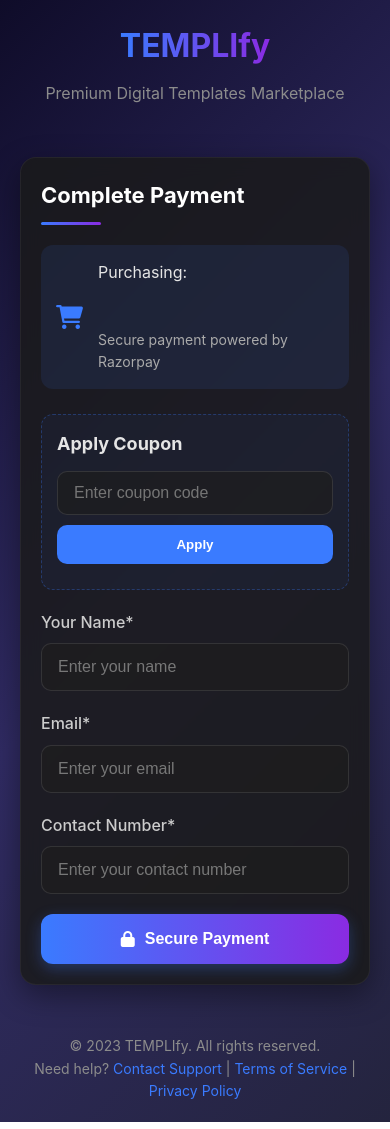
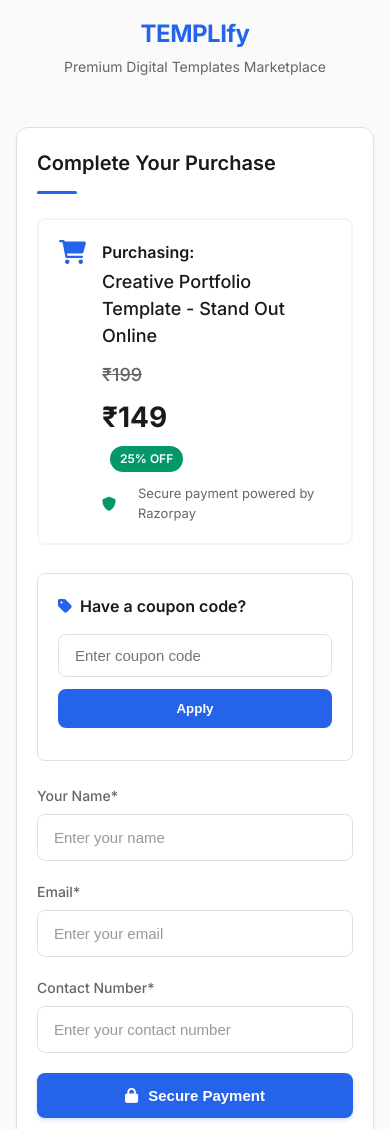
Before and after one commit to Raj-Shashank/TEMPLIfy, a website: page public/payment.html in a window 390 px wide. Shown: the top 1129 px of the page. Drawn offline with Linux system fonts and the light colour scheme.

Commit message:
style: update payment page styles and improve UI elements; enhance responsiveness

```diff
--- a/public/payment.css
+++ b/public/payment.css
@@ -1,14 +1,23 @@
 :root {
-    --royal-black: #0b0c10;
-    --dark-gray: #1a1a1a;
-    --accent-blue: #3a7bff;
-    --accent-purple: #8a2be2;
-    --success-green: #4bb543;
-    --error-red: #ff3333;
-    --light-gray: #e5e5e5;
-    --medium-gray: #8c8c8c;
-    --card-shadow: 0 10px 30px rgba(0, 0, 0, 0.4);
-    --transition: all 0.3s cubic-bezier(0.175, 0.885, 0.32, 1.275);
+  --white: #ffffff;
+  --light-bg: #fafafa;
+  --light-border: #e0e0e0;
+  --text-primary: #1a1a1a;
+  --text-secondary: #666666;
+  --text-tertiary: #999999;
+  --accent-blue: #2563eb;
+  --accent-blue-light: #eff6ff;
+  --success-green: #059669;
+  --success-light: #f0fdf4;
+  --error-red: #dc2626;
+  --error-light: #fef2f2;
+  --card-shadow:
+    0 4px 6px -1px rgba(0, 0, 0, 0.05), 0 2px 4px -1px rgba(0, 0, 0, 0.03);
+  --card-shadow-hover:
+    0 10px 15px -3px rgba(0, 0, 0, 0.08), 0 4px 6px -2px rgba(0, 0, 0, 0.03);
+  --transition: all 0.2s ease;
+  --border-radius: 12px;
+  --border-radius-sm: 8px;
 }
 
 * {
@@ -18,95 +27,164 @@
 }
 
 body {
-    background: linear-gradient(135deg, #0f0c29, #302b63, #24243e);
-    color: var(--light-gray);
-    font-family: 'Inter', -apple-system, BlinkMacSystemFont, 'Segoe UI', Roboto, sans-serif;
+  background-color: var(--light-bg);
+  color: var(--text-primary);
+  font-family:
+    "Inter",
+    -apple-system,
+    BlinkMacSystemFont,
+    "Segoe UI",
+    Roboto,
+    sans-serif;
   min-height: 100vh;
-    padding: 20px;
+  padding: 24px;
   display: flex;
   flex-direction: column;
   align-items: center;
   justify-content: center;
-    line-height: 1.6;
+  line-height: 1.5;
 }
 
 .header {
   text-align: center;
-    margin-bottom: 30px;
-    max-width: 600px;
+  margin-bottom: 32px;
+  max-width: 480px;
 }
 
 .logo {
-    font-size: 32px;
+  font-size: 28px;
   font-weight: 700;
-    margin-bottom: 10px;
-    background: linear-gradient(to right, var(--accent-blue), var(--accent-purple));
-    -webkit-background-clip: text;
-    background-clip: text;
-    color: transparent;
+  margin-bottom: 4px;
+  color: var(--accent-blue);
   display: inline-block;
+  letter-spacing: -0.5px;
 }
 
 .tagline {
-    color: var(--medium-gray);
-    font-size: 16px;
+  color: var(--text-secondary);
+  font-size: 14px;
   margin-bottom: 10px;
+  font-weight: 400;
 }
 
 .container {
-    max-width: 500px;
+  max-width: 480px;
   width: 100%;
   margin: 0 auto;
 }
 
 .card {
-    background: rgba(26, 26, 26, 0.85);
-    backdrop-filter: blur(10px);
-    border-radius: 16px;
-    padding: 30px;
+  background: var(--white);
+  border-radius: var(--border-radius);
+  padding: 32px;
   margin: 20px 0;
-    border: 1px solid rgba(255, 255, 255, 0.05);
+  border: 1px solid var(--light-border);
   box-shadow: var(--card-shadow);
   transition: var(--transition);
 }
 
 .card:hover {
-    transform: translateY(-5px);
-    box-shadow: 0 15px 35px rgba(0, 0, 0, 0.5);
+  box-shadow: var(--card-shadow-hover);
 }
 
 h2 {
-    font-size: 24px;
-    margin-bottom: 20px;
-    color: white;
+  font-size: 22px;
+  margin-bottom: 24px;
+  color: var(--text-primary);
+  font-weight: 600;
   position: relative;
-    padding-bottom: 12px;
+  padding-bottom: 16px;
 }
 
 h2:after {
-    content: '';
+  content: "";
   position: absolute;
   bottom: 0;
   left: 0;
-    width: 60px;
+  width: 40px;
   height: 3px;
-    background: linear-gradient(to right, var(--accent-blue), var(--accent-purple));
-    border-radius: 3px;
+  background: var(--accent-blue);
+  border-radius: 2px;
 }
 
 .product-info {
-    background: rgba(58, 123, 255, 0.1);
-    padding: 15px;
-    border-radius: 12px;
-    margin-bottom: 25px;
-    display: flex;
-    align-items: center;
+  background: var(--white);
+  padding: 24px;
+  border-radius: var(--border-radius-sm);
+  margin-bottom: 28px;
+  border: 2px solid var(--accent-blue-light);
+  position: relative;
 }
 
 .product-info i {
   font-size: 24px;
-    margin-right: 15px;
+  margin-right: 16px;
   color: var(--accent-blue);
+  float: left;
+}
+
+.product-details {
+  overflow: hidden;
+}
+
+.product-title {
+  font-weight: 600;
+  margin-bottom: 4px;
+  color: var(--text-primary);
+  font-size: 16px;
+}
+
+.product-name {
+  font-weight: 500;
+  color: var(--text-primary);
+  font-size: 18px;
+  margin-bottom: 12px;
+  display: block;
+}
+
+.price-section {
+  display: flex;
+  align-items: center;
+  flex-wrap: wrap;
+  gap: 12px;
+  margin: 12px 0 8px 0;
+}
+
+.price-large {
+  font-size: 32px;
+  font-weight: 700;
+  color: var(--text-primary);
+}
+
+.original-price {
+  text-decoration: line-through;
+  color: var(--text-secondary);
+  font-size: 18px;
+  font-weight: 500;
+}
+
+.discount-badge {
+  background: var(--success-green);
+  color: white;
+  padding: 4px 10px;
+  border-radius: 16px;
+  font-size: 12px;
+  font-weight: 600;
+  margin-left: 8px;
+}
+
+.secure-note {
+  font-size: 13px;
+  color: var(--text-secondary);
+  margin-top: 12px;
+  display: flex;
+  align-items: center;
+  gap: 6px;
+}
+
+.secure-note i {
+  color: var(--success-green);
+  font-size: 14px;
 }
 
 .form-group {
@@ -117,33 +195,34 @@ h2:after {
   display: block;
   margin-bottom: 8px;
   font-weight: 500;
-    color: #ccc;
+  color: var(--text-secondary);
+  font-size: 14px;
 }
 
 .form-control {
   width: 100%;
   padding: 14px 16px;
-    border-radius: 10px;
-    border: 1px solid rgba(255, 255, 255, 0.1);
-    background: rgba(30, 30, 30, 0.7);
-    color: white;
-    font-size: 16px;
+  border-radius: var(--border-radius-sm);
+  border: 1px solid var(--light-border);
+  background: var(--white);
+  color: var(--text-primary);
+  font-size: 15px;
   transition: var(--transition);
   outline: none;
 }
 
 .form-control:focus {
   border-color: var(--accent-blue);
-    box-shadow: 0 0 0 3px rgba(58, 123, 255, 0.2);
+  box-shadow: 0 0 0 3px rgba(37, 99, 235, 0.1);
 }
 
 .form-control::placeholder {
-    color: #777;
+  color: var(--text-tertiary);
 }
 
 .status-icon {
-    font-size: 80px;
-    margin-bottom: 25px;
+  font-size: 64px;
+  margin-bottom: 24px;
   text-align: center;
 }
 
@@ -156,43 +235,44 @@ h2:after {
 }
 
 .btn {
-    display: block;
+  display: flex;
+  align-items: center;
+  justify-content: center;
+  gap: 10px;
   padding: 16px;
-    border-radius: 12px;
+  border-radius: var(--border-radius-sm);
   width: 100%;
   font-weight: 600;
   cursor: pointer;
-    margin-top: 15px;
+  margin-top: 16px;
   text-align: center;
   transition: var(--transition);
   border: none;
   font-size: 16px;
-    display: flex;
-    align-items: center;
-    justify-content: center;
-    gap: 10px;
 }
 
 .btn-primary {
-    background: linear-gradient(to right, var(--accent-blue), var(--accent-purple));
+  background: var(--accent-blue);
   color: white;
-    box-shadow: 0 5px 15px rgba(58, 123, 255, 0.3);
+  box-shadow: 0 2px 4px rgba(37, 99, 235, 0.2);
 }
 
 .btn-primary:hover {
-    transform: translateY(-3px);
-    box-shadow: 0 8px 20px rgba(58, 123, 255, 0.4);
+  background: #1d4ed8;
+  transform: translateY(-1px);
+  box-shadow: 0 4px 8px rgba(37, 99, 235, 0.25);
 }
 
 .btn-success {
   background: var(--success-green);
   color: white;
-    box-shadow: 0 5px 15px rgba(75, 181, 67, 0.3);
+  box-shadow: 0 2px 4px rgba(5, 150, 105, 0.2);
 }
 
 .btn-success:hover {
-    transform: translateY(-3px);
-    box-shadow: 0 8px 20px rgba(75, 181, 67, 0.4);
+  background: #047857;
+  transform: translateY(-1px);
+  box-shadow: 0 4px 8px rgba(5, 150, 105, 0.25);
 }
 
 .btn-secondary {
@@ -202,74 +282,15 @@ h2:after {
 }
 
 .btn-secondary:hover {
-    background: rgba(58, 123, 255, 0.1);
-}
-
-.payment-methods {
-    margin-top: 30px;
-    padding-top: 25px;
-    border-top: 1px solid rgba(255, 255, 255, 0.1);
-}
-
-.payment-options {
-    display: flex;
-    gap: 15px;
-    margin-top: 15px;
-}
-
-.payment-option {
-    flex: 1;
-    border: 1px solid rgba(255, 255, 255, 0.1);
-    border-radius: 12px;
-    padding: 15px;
-    text-align: center;
-    cursor: pointer;
-    transition: var(--transition);
-    background: rgba(40, 40, 40, 0.5);
-}
-
-.payment-option.active {
-    border-color: var(--accent-blue);
-    background: rgba(58, 123, 255, 0.1);
-    box-shadow: 0 0 15px rgba(58, 123, 255, 0.2);
-}
-
-.payment-option i {
-    font-size: 32px;
-    margin-bottom: 10px;
-    color: var(--accent-blue);
-}
-
-.payment-option h4 {
-    font-size: 14px;
-    margin-bottom: 5px;
-}
-
-.payment-option p {
-    font-size: 12px;
-    color: var(--medium-gray);
-}
-
-.loading {
-    display: inline-block;
-    width: 20px;
-    height: 20px;
-    border: 3px solid rgba(255, 255, 255, 0.3);
-    border-radius: 50%;
-    border-top-color: white;
-    animation: spin 1s ease-in-out infinite;
-}
-
-@keyframes spin {
-    to { transform: rotate(360deg); }
+  background: rgba(37, 99, 235, 0.05);
 }
 
 .footer {
   text-align: center;
-    margin-top: 30px;
-    color: var(--medium-gray);
+  margin-top: 32px;
+  color: var(--text-secondary);
   font-size: 14px;
-    max-width: 500px;
+  max-width: 480px;
 }
 
 .footer a {
@@ -284,49 +305,66 @@ h2:after {
 #paymentSection {
   display: block;
 }
+
 #successSection,
 #errorSection {
   display: none;
 }
 
 .purchase-details {
-    background: rgba(75, 181, 67, 0.1);
-    padding: 15px;
-    border-radius: 12px;
+  background: var(--success-light);
+  padding: 20px;
+  border-radius: var(--border-radius-sm);
   margin: 20px 0;
   text-align: center;
+  border: 1px solid rgba(5, 150, 105, 0.2);
 }
 
 .download-note {
   font-size: 14px;
-    color: var(--medium-gray);
-    margin-top: 15px;
+  color: var(--text-secondary);
+  margin-top: 16px;
   text-align: center;
+  line-height: 1.5;
 }
 
-/* Coupon System Styles */
+/* Coupon Section */
 .coupon-section {
-    margin: 20px 0;
-    padding: 15px;
-    background: rgba(58, 123, 255, 0.05);
-    border-radius: 12px;
-    border: 1px dashed rgba(58, 123, 255, 0.3);
+  margin: 24px 0;
+  padding: 20px;
+  background: var(--white);
+  border-radius: var(--border-radius-sm);
+  border: 1px solid var(--light-border);
+}
+
+.coupon-header {
+  font-size: 16px;
+  margin-bottom: 16px;
+  font-weight: 600;
+  color: var(--text-primary);
+  display: flex;
+  align-items: center;
+  gap: 8px;
+}
+
+.coupon-header i {
+  color: var(--accent-blue);
 }
 
 .coupon-input-group {
   display: flex;
-    gap: 10px;
-    margin-bottom: 10px;
+  gap: 12px;
+  margin-bottom: 12px;
 }
 
 .coupon-input {
   flex: 1;
   padding: 12px 16px;
-    border-radius: 10px;
-    border: 1px solid rgba(255, 255, 255, 0.1);
-    background: rgba(30, 30, 30, 0.7);
-    color: white;
-    font-size: 16px;
+  border-radius: var(--border-radius-sm);
+  border: 1px solid var(--light-border);
+  background: var(--white);
+  color: var(--text-primary);
+  font-size: 15px;
   outline: none;
 }
 
@@ -339,80 +377,77 @@ h2:after {
   background: var(--accent-blue);
   color: white;
   border: none;
-    border-radius: 10px;
+  border-radius: var(--border-radius-sm);
   cursor: pointer;
   font-weight: 600;
   transition: var(--transition);
+  white-space: nowrap;
 }
 
 .apply-coupon-btn:hover {
-    background: #2d6de0;
+  background: #1d4ed8;
 }
 
 .coupon-message {
   font-size: 14px;
   margin-top: 8px;
-    padding: 8px 12px;
-    border-radius: 8px;
+  padding: 10px 12px;
+  border-radius: var(--border-radius-sm);
   display: none;
 }
 
 .coupon-success {
-    background: rgba(75, 181, 67, 0.15);
+  background: var(--success-light);
   color: var(--success-green);
   display: block;
+  border: 1px solid rgba(5, 150, 105, 0.2);
 }
 
 .coupon-error {
-    background: rgba(255, 51, 51, 0.15);
+  background: var(--error-light);
   color: var(--error-red);
   display: block;
+  border: 1px solid rgba(220, 38, 38, 0.2);
 }
 
-.price-large {
-    font-size: 28px;
-    font-weight: 700;
-    color: white;
-    margin: 5px 0;
-    background: linear-gradient(to right, var(--accent-blue), var(--accent-purple));
-    -webkit-background-clip: text;
-    background-clip: text;
-    color: transparent;
+.loading {
+  display: inline-block;
+  width: 20px;
+  height: 20px;
+  border: 3px solid rgba(255, 255, 255, 0.3);
+  border-radius: 50%;
+  border-top-color: white;
+  animation: spin 1s ease-in-out infinite;
 }
 
-.original-price {
-    text-decoration: line-through;
-    color: var(--medium-gray);
-    font-size: 18px;
-    margin-right: 10px;
+@keyframes spin {
+  to {
+    transform: rotate(360deg);
   }
-
-.discount-badge {
-    background: var(--success-green);
-    color: white;
-    padding: 4px 8px;
-    border-radius: 6px;
-    font-size: 14px;
-    font-weight: 600;
-    margin-left: 10px;
 }
 
 /* Responsive design */
-@media (max-width: 600px) {
-    .card {
-        padding: 20px;
+@media (max-width: 640px) {
+  body {
+    padding: 16px;
+    justify-content: flex-start;
   }
 
-    .payment-options {
-        flex-direction: column;
+  .card {
+    padding: 24px;
+    margin: 16px 0;
   }
 
   .header {
-        margin-bottom: 20px;
+    margin-bottom: 24px;
+  }
+
+  .logo {
+    font-size: 24px;
   }
 
   h2 {
-        font-size: 22px;
+    font-size: 20px;
   }
 
   .coupon-input-group {
@@ -420,6 +455,27 @@ h2:after {
   }
 
   .price-large {
-        font-size: 24px;
+    font-size: 28px;
+  }
+
+  .btn {
+    padding: 14px;
+    font-size: 15px;
+  }
+
+  .product-info {
+    padding: 20px;
   }
 }
+
+@media (max-width: 400px) {
+  .card {
+    padding: 20px;
+  }
+
+  .price-section {
+    flex-direction: column;
+    align-items: flex-start;
+    gap: 8px;
+  }
+}
--- a/public/payment.html
+++ b/public/payment.html
@@ -1,12 +1,16 @@
-<!DOCTYPE html>
+<!doctype html>
 <html lang="en">
   <head>
     <meta charset="UTF-8" />
     <meta name="viewport" content="width=device-width, initial-scale=1.0" />
-    <title>Complete Payment | DigitalTemplates</title>
+    <title>Complete Payment | TEMPLIfy</title>
     <link
       rel="stylesheet"
       href="https://cdnjs.cloudflare.com/ajax/libs/font-awesome/6.0.0/css/all.min.css"
+    />
+    <link
+      href="https://fonts.googleapis.com/css2?family=Inter:wght@300;400;500;600;700&display=swap"
+      rel="stylesheet"
     />
     <link rel="stylesheet" href="payment.css" />
   </head>
@@ -19,31 +23,35 @@
     <div class="container">
       <!-- Payment Section -->
       <div class="card" id="paymentSection">
-        <h2>Complete Payment</h2>
+        <h2>Complete Your Purchase</h2>
 
         <div class="product-info">
           <i class="fas fa-shopping-cart"></i>
-          <div>
-            <p>Purchasing: <span id="productName"></span></p>
-            <div id="priceContainer">
-              <span class="original-price" id="originalPrice"></span>
-              <span class="price-large" id="finalPrice"></span>
-              <span
-                class="discount-badge"
-                id="discountBadge"
-                style="display: none"
-                >0% OFF</span
-              >
+          <div class="product-details">
+            <div class="product-title">Purchasing:</div>
+            <span class="product-name" id="productName"
+              >Creative Portfolio Template - Stand Out Online</span
+            >
+
+            <div class="price-section">
+              <span class="original-price" id="originalPrice">₹199</span>
+              <span class="price-large" id="finalPrice">₹149</span>
+              <span class="discount-badge" id="discountBadge">25% OFF</span>
             </div>
-            <p style="font-size: 14px; color: #aaa; margin-top: 5px">
-              Secure payment powered by Razorpay
+
+            <p class="secure-note">
+              <i class="fas fa-shield-alt"></i> Secure payment powered by
+              Razorpay
             </p>
           </div>
         </div>
 
-        <!-- Coupon Section (hidden for free templates) -->
+        <!-- Coupon Section -->
         <div class="coupon-section" id="couponSection">
-          <h3 style="font-size: 18px; margin-bottom: 12px">Apply Coupon</h3>
+          <div class="coupon-header">
+            <i class="fas fa-tag"></i>
+            <span>Have a coupon code?</span>
+          </div>
           <div class="coupon-input-group">
             <input
               type="text"
@@ -107,8 +115,12 @@
 
         <div class="purchase-details">
           <p id="purchaseDetails"></p>
-          <p style="margin-top: 10px">
-            <i class="fas fa-envelope"></i> Your receipt has been emailed to you
+          <p style="margin-top: 12px; color: var(--text-secondary)">
+            <i
+              class="fas fa-envelope"
+              style="color: var(--accent-blue); margin-right: 8px"
+            ></i>
+            <!-- Your receipt has been emailed to you -->
           </p>
         </div>
 
@@ -127,7 +139,14 @@
           <i class="fas fa-times-circle"></i>
         </div>
         <h2>Payment Failed</h2>
-        <p id="errorMessage" style="text-align: center; margin: 20px 0">
+        <p
+          id="errorMessage"
+          style="
+            text-align: center;
+            margin: 20px 0;
+            color: var(--text-secondary);
+          "
+        >
           Payment could not be processed
         </p>
 
@@ -138,8 +157,8 @@
     </div>
 
     <div class="footer">
-      <p>© 2023 TEMPLIfy. All rights reserved.</p>
-      <p>
+      <p>© 2026 TEMPLIfy. All rights reserved.</p>
+      <p style="margin-top: 8px">
         Need help? <a href="#">Contact Support</a> |
         <a href="#">Terms of Service</a> | <a href="#">Privacy Policy</a>
       </p>
@@ -148,25 +167,5 @@
     <!-- Razorpay Integration -->
     <script src="https://checkout.razorpay.com/v1/checkout.js"></script>
     <script src="payment.js"></script>
-    <script>
-      // UI logic for free template
-      document.addEventListener("DOMContentLoaded", function () {
-        const params = new URLSearchParams(window.location.search);
-        const isFree =
-          params.get("free") === "true" || params.get("price") === "0";
-        if (isFree) {
-          // Hide coupon section
-          const couponSection = document.getElementById("couponSection");
-          if (couponSection) couponSection.style.display = "none";
-          // Show FREE in price
-          document.getElementById("originalPrice").style.display = "none";
-          document.getElementById("discountBadge").style.display = "none";
-          document.getElementById("finalPrice").textContent = "FREE";
-          // Change button to Download
-          document.getElementById("payBtnIcon").className = "fas fa-download";
-          document.getElementById("payBtnText").textContent = "Download";
-        }
-      });
-    </script>
   </body>
 </html>
--- a/public/payment.js
+++ b/public/payment.js
@@ -4,10 +4,10 @@ const templateId = params.get("id");
 const API_BASE_URL = "https://templify-zhhw.onrender.com";
 
 let isFree = false;
-let productName = "Name not found";
-let originalPrice = 0;
-let discountedPrice = 0;
-let finalPrice = 0;
+let productName = "Creative Portfolio Template - Stand Out Online";
+let originalPrice = 199;
+let discountedPrice = 149;
+let finalPrice = 149;
 let templateFileUrl = null;
 let template = null;
 let appliedCoupon = null;
@@ -35,6 +35,30 @@ function updatePriceDisplay() {
   ) {
     document.getElementById("discountBadge").style.display = "none";
   }
+
+  // Apply free template UI changes if needed
+  const urlParams = new URLSearchParams(window.location.search);
+  const urlIsFree =
+    urlParams.get("free") === "true" || urlParams.get("price") === "0";
+  if (isFree || urlIsFree) {
+    const couponSection = document.getElementById("couponSection");
+    if (couponSection) couponSection.style.display = "none";
+
+    document.getElementById("originalPrice").style.display = "none";
+    document.getElementById("discountBadge").style.display = "none";
+
+    if (isFree) {
+      document.getElementById("finalPrice").textContent = "FREE";
+      document.getElementById("finalPrice").style.color =
+        "var(--success-green)";
+    }
+
+    const payBtnIcon = document.getElementById("payBtnIcon");
+    if (payBtnIcon) payBtnIcon.className = "fas fa-download";
+
+    const payBtnText = document.getElementById("payBtnText");
+    if (payBtnText) payBtnText.textContent = "Download";
+  }
 }
 
 // Razorpay configuration
@@ -47,9 +71,10 @@ async function fetchTemplateDetails() {
     const res = await fetch(`${API_BASE_URL}/api/templates/${templateId}`);
     template = await res.json();
     templateFileUrl = template.fileUrl;
-    productName = template.name || "Name not found";
+    productName =
+      template.name || "Creative Portfolio Template - Stand Out Online";
     isFree = !!template.isFree;
-    originalPrice = Number(template.price) || 0;
+    originalPrice = Number(template.price) || 199;
     discountedPrice =
       typeof template.discountedPrice !== "undefined" &&
       template.discountedPrice !== null &&
@@ -59,8 +84,19 @@ async function fetchTemplateDetails() {
         : Number(template.price);
     finalPrice = discountedPrice;
     updatePriceDisplay();
+
+    // Update discount badge if there's a discount
+    const discountBadge = document.getElementById("discountBadge");
+    if (originalPrice > discountedPrice) {
+      const discountPercent = Math.round(
+        ((originalPrice - discountedPrice) / originalPrice) * 100,
+      );
+      discountBadge.textContent = `${discountPercent}% OFF`;
+      discountBadge.style.display = "inline";
+    }
   } catch (err) {
     templateFileUrl = null;
+    console.error("Error fetching template details:", err);
   }
 }
 
@@ -113,7 +149,7 @@ const razorpayConfig = {
     price: originalPrice,
   },
   theme: {
-    color: "#3A7BFF",
+    color: "#2563eb",
   },
 };
 
@@ -257,7 +293,7 @@ function startDownload() {
   if (!finalUrl) {
     // show clearer UI message instead of simple alert
     showError(
-      "No downloadable file available. If you just completed payment, please wait a few seconds and try again or contact support."
+      "No downloadable file available. If you just completed payment, please wait a few seconds and try again or contact support.",
     );
     return;
   }
@@ -282,7 +318,7 @@ if (document.getElementById("downloadBtn"))
     .addEventListener("click", startDownload);
 
 // Coupon System Implementation (disable for free templates)
-if (!isFree && document.getElementById("applyCouponBtn")) {
+if (document.getElementById("applyCouponBtn")) {
   document
     .getElementById("applyCouponBtn")
     .addEventListener("click", applyCoupon);
```
Lines whose indentation alone changed are shown as unchanged.
